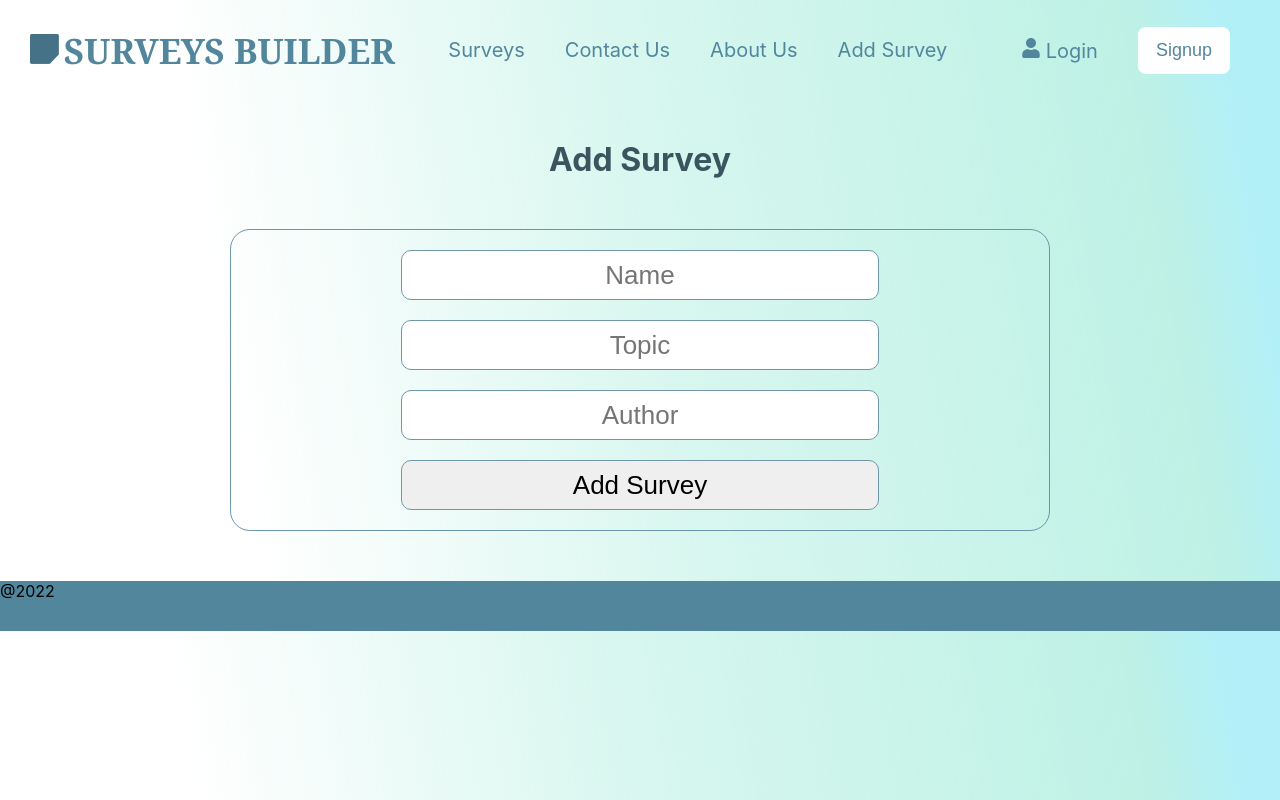
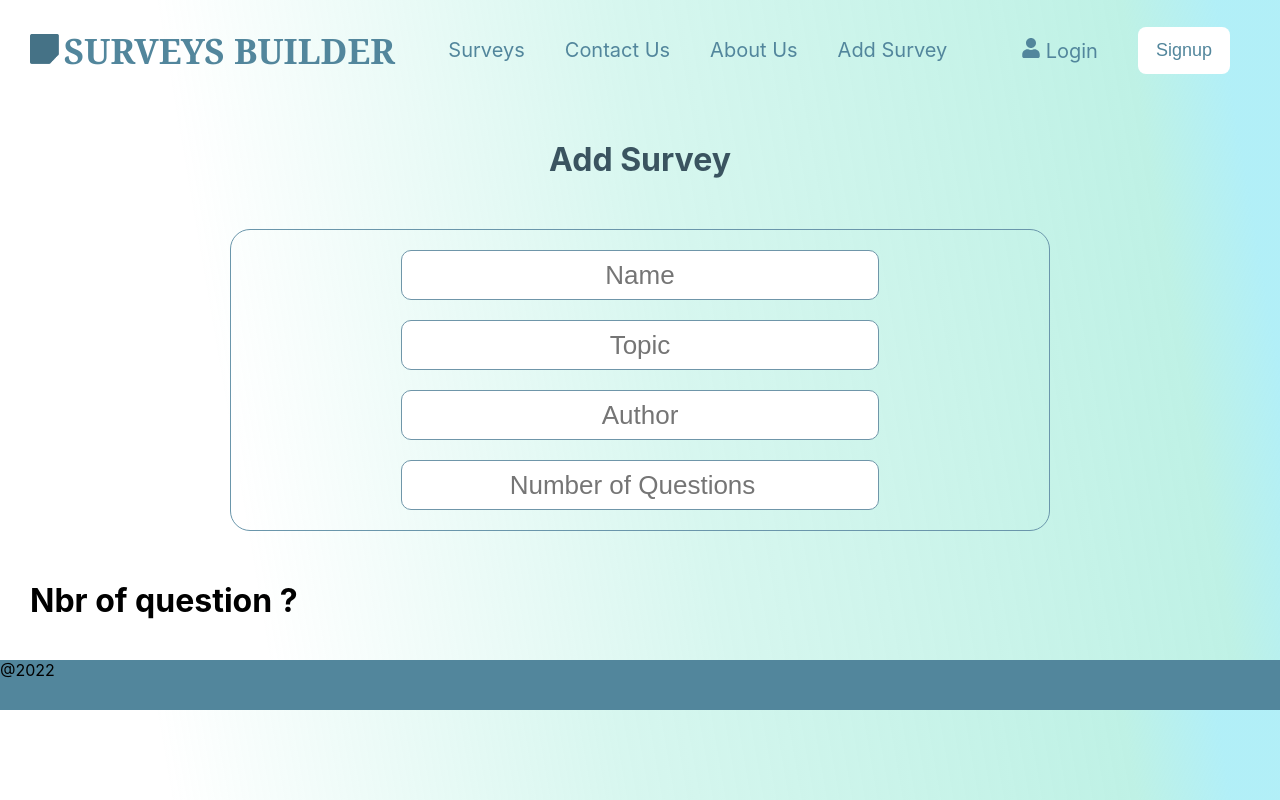
Before and after one commit to jad-amine/Surveys-Builder_React_Laravel_mySQL, a React (Create React App) app in the folder react.js/: page /addSurvey in a window 1280 px wide. Built offline with nearby package versions, Linux system fonts and the light colour scheme.

Commit message:
Added Question Component

```diff
--- a/react.js/src/components/AddSurvey.js
+++ b/react.js/src/components/AddSurvey.js
@@ -1,10 +1,11 @@
 import { useState } from "react";
+import Question from "./Question";
 
 const AddSurvey = () => {
   const [name, setName] = useState("");
   const [topic, setTopic] = useState("");
   const [author, setAuthor] = useState("");
-  // const [name, setName] = useState("");
+  const [length, setLength] = useState("");
 
   const onSubmit = (e) => {
     e.preventDefault();
@@ -22,12 +23,14 @@ const AddSurvey = () => {
         <input
           type="text"
           placeholder={"Name"}
+          required
           onChange={(e) => setName(e.target.value)}
           value={name}
         />
         {/* <label>Topic:</label> */}
         <input
           type="text"
+          required
           placeholder={"Topic"}
           onChange={(e) => setTopic(e.target.value)}
           value={topic}
@@ -35,12 +38,25 @@ const AddSurvey = () => {
         {/* <label>Author:</label> */}
         <input
           type="text"
+          required
           placeholder={"Author"}
           onChange={(e) => setAuthor(e.target.value)}
           value={author}
         />
-        <input type={"submit"} value={"Add Survey"} />
+        <input
+          type="number"
+          placeholder="Number of Questions"
+          min={1}
+          required
+          value={length}
+          onChange={(e) => {
+            setLength(e.target.value);
+          }}
+        />
       </form>
+      <div className="question">
+        {length > 0 ? <Question nbr={length}/> : <h1>Nbr of question ?</h1>}
+      </div>
     </div>
   );
 };
--- /dev/null
+++ b/react.js/src/components/Question.js
@@ -0,0 +1,12 @@
+const Question = (props) => {
+  let array = [];
+  array.length = props.nbr;
+  console.log(array.fill(1));
+  return (
+    <>
+      {array.map(()=><h2>hello</h2>)}
+    </>
+  );
+}
+
+export default Question;
```
